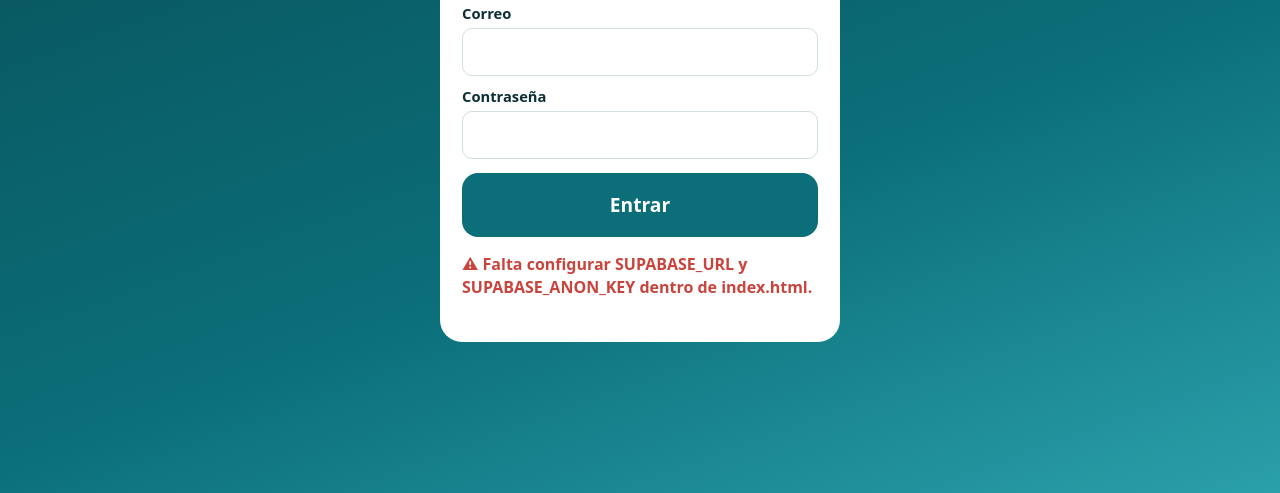
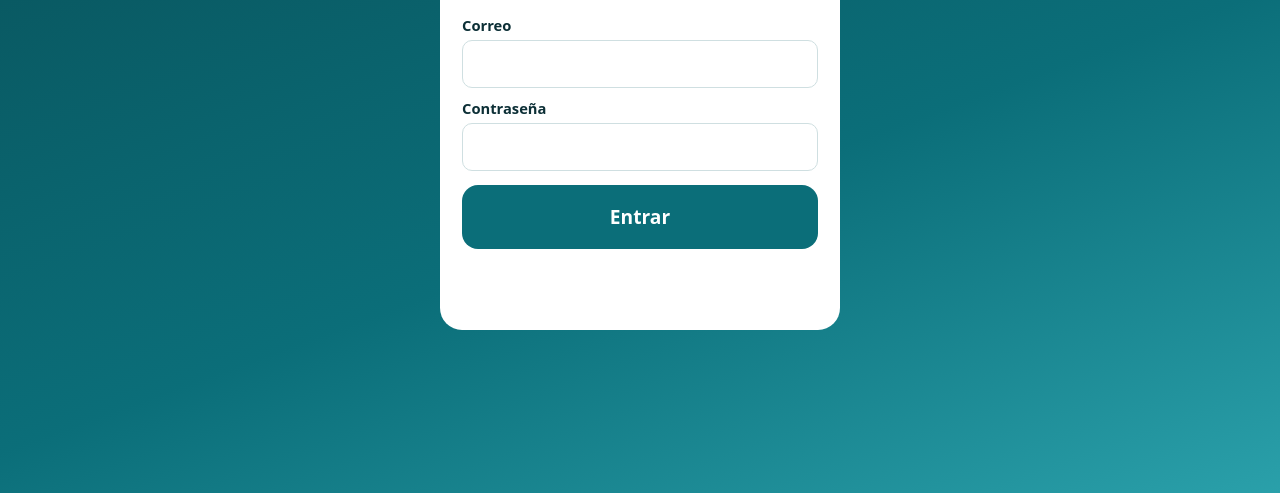
Before and after one commit to cristopherguevara/aguagestion, a plain HTML site: page index.html in a window 1280 px wide. Shown: the part 307-800 px from the top of the page. Drawn offline with nearby package versions, Linux system fonts and the light colour scheme.

Commit message:
Add files via upload

```diff
--- a/index.html
+++ b/index.html
@@ -213,8 +213,8 @@ details.ayuda summary{cursor:pointer;font-weight:700;color:var(--azul2)}
    ===================================================================== */
 
 // ---------- CONFIGURACIÓN (cambia estas dos líneas) ----------
-const SUPABASE_URL      = 'https://TU-PROYECTO.supabase.co';
-const SUPABASE_ANON_KEY = 'TU-ANON-KEY-PUBLICA';
+const SUPABASE_URL      = 'https://gacualjiiudcbucwfecs.supabase.co';
+const SUPABASE_ANON_KEY = 'yJhbGciOiJIUzI1NiIsInR5cCI6IkpXVCJ9.eyJpc3MiOiJzdXBhYmFzZSIsInJlZiI6ImdhY3VhbGppaXVkY2J1Y3dmZWNzIiwicm9sZSI6ImFub24iLCJpYXQiOjE3OTA1NTgwNDgsImV4cCI6MjEwNjEzNDA0OH0.iny-tAjEA7iEt0qey8J_6Lw0sEeR7Gg91glcqG_pNp4';
 const ZONA      = 'America/Guatemala';
 const CACHE_MIN = 5;                     // minutos entre refrescos de la caché de clientes
 
```
